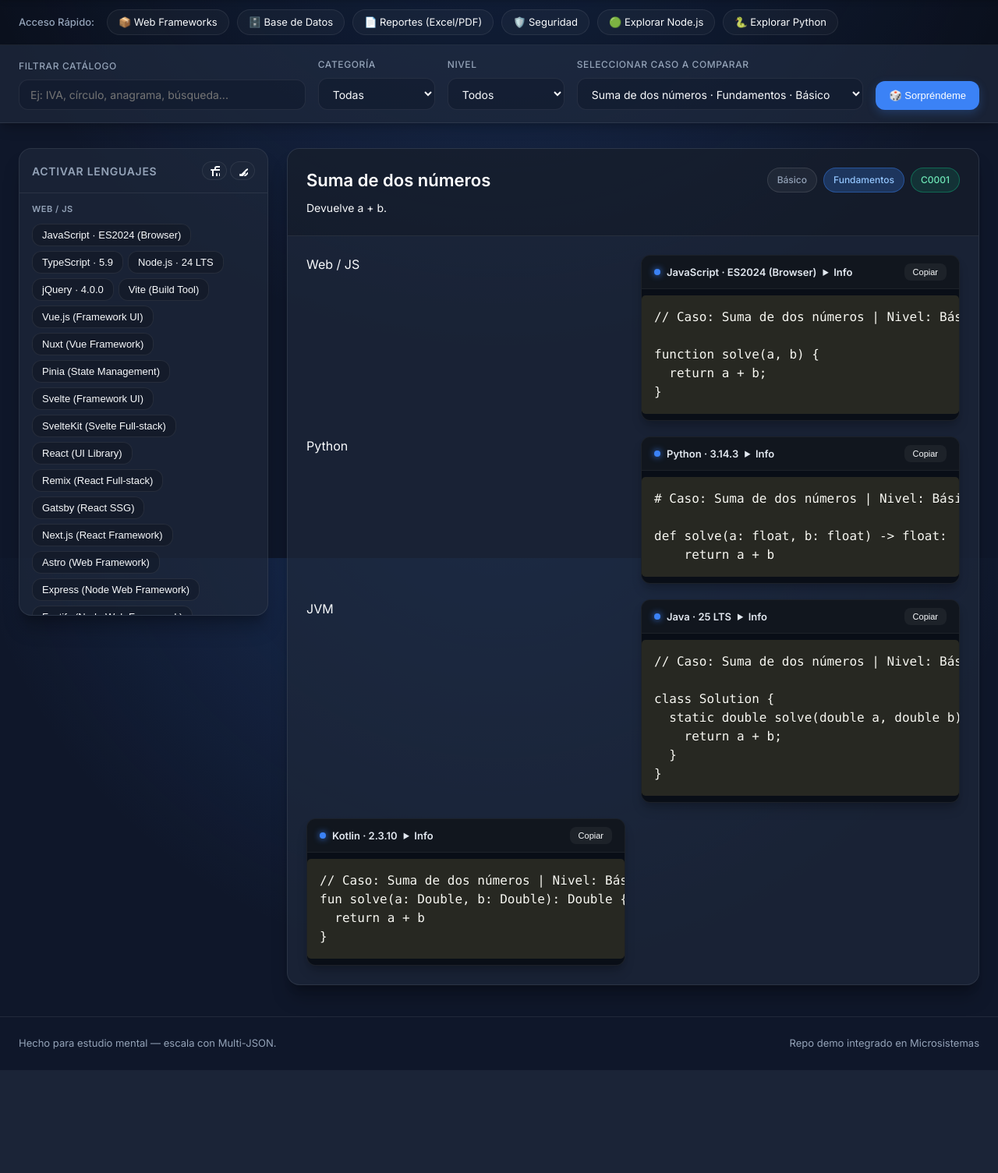
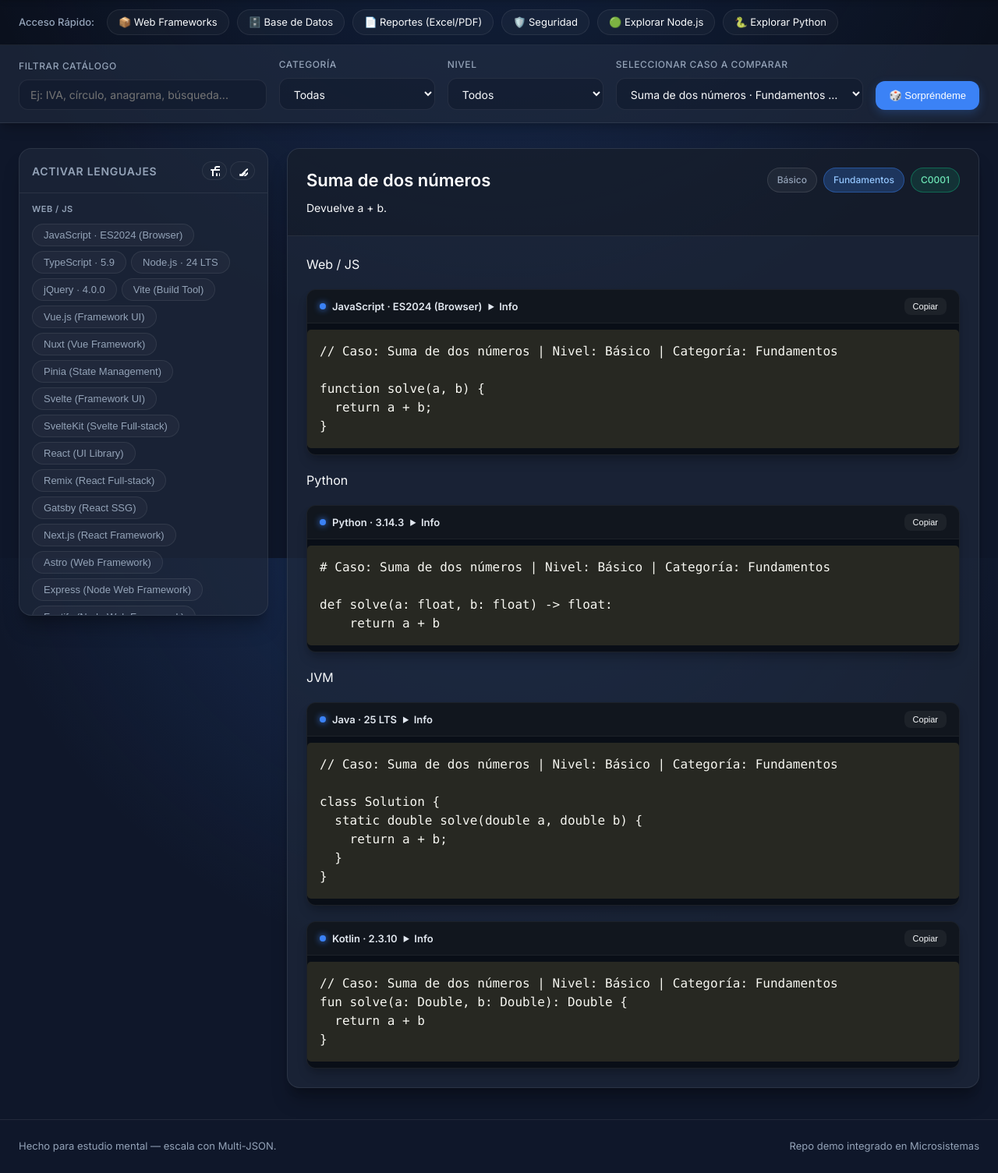
Before and after one commit to vladimiracunadev-create/microsistemas, a PHP site: page /apps/KatasMultiLang/ in a window 1280 px wide. Shown: the part 84-1589 px from the top of the page at 78% size. Before the commit the page ends 1457 px from the top, so only its background shows below. Run offline with PHP 8.4, Linux system fonts and the light colour scheme; some libraries are stand-ins or nearby versions.

Commit message:
style(KatasMultiLang): fix dropdown width, prevent staggering, and improve toggle clarity

```diff
--- a/apps/KatasMultiLang/assets/styles.css
+++ b/apps/KatasMultiLang/assets/styles.css
@@ -1,11 +1,14 @@
 :root {
-  --bg: #0f172a; /* Slate 900 for a deep, modern premium look */
-  --surface: rgba(30, 41, 59, 0.7); /* Slate 800 with transparency */
+  --bg: #0f172a;
+  /* Slate 900 for a deep, modern premium look */
+  --surface: rgba(30, 41, 59, 0.7);
+  /* Slate 800 with transparency */
   --surface-hover: rgba(51, 65, 85, 0.8);
   --text: #f8fafc;
   --muted: #94a3b8;
   --border: rgba(255, 255, 255, 0.08);
-  --accent: #3b82f6; /* Blue 500 */
+  --accent: #3b82f6;
+  /* Blue 500 */
   --accent-glow: rgba(59, 130, 246, 0.25);
   --success: #10b981;
   --success-glow: rgba(16, 185, 129, 0.15);
@@ -22,7 +25,9 @@
   --glass-blur: blur(16px);
 }
 
-* { box-sizing: border-box; }
+* {
+  box-sizing: border-box;
+}
 
 body {
   margin: 0;
@@ -90,7 +95,7 @@ body {
 /* Mode Switcher */
 .modeToggle {
   display: flex;
-  background: rgba(0,0,0,0.2);
+  background: rgba(0, 0, 0, 0.2);
   padding: 4px;
   border-radius: var(--radius-full);
   border: 1px solid var(--border);
@@ -108,14 +113,14 @@ body {
 
 .modeToggle .btn:hover {
   color: var(--text);
-  background: rgba(255,255,255,0.05);
+  background: rgba(255, 255, 255, 0.05);
 }
 
 .modeToggle .btn.on {
   background: var(--surface);
   color: var(--text);
   box-shadow: var(--shadow-sm);
-  border: 1px solid rgba(255,255,255,0.1);
+  border: 1px solid rgba(255, 255, 255, 0.1);
 }
 
 /* ==========================================================================
@@ -143,8 +148,10 @@ body {
   display: flex;
   flex-direction: column;
   gap: 8px;
-  flex: 1;
-  min-width: 220px;
+  flex: 1 1 0px;
+  /* Equal width distribution */
+  min-width: 0;
+  /* Prevents overflow issues */
 }
 
 .control label {
@@ -155,7 +162,8 @@ body {
   letter-spacing: 0.05em;
 }
 
-.control input, .control select {
+.control input,
+.control select {
   padding: 10px 14px;
   border-radius: var(--radius-md);
   border: 1px solid var(--border);
@@ -165,9 +173,11 @@ body {
   font-size: 14px;
   transition: all 0.2s ease;
   width: 100%;
+  text-overflow: ellipsis;
 }
 
-.control input:focus, .control select:focus {
+.control input:focus,
+.control select:focus {
   outline: none;
   border-color: var(--accent);
   box-shadow: 0 0 0 3px var(--accent-glow);
@@ -176,8 +186,7 @@ body {
 
 /* Specific narrow controls */
 .control.narrow {
-  flex: 0 1 150px;
-  min-width: 150px;
+  flex: 0 0 200px;
 }
 
 /* Action Buttons inside Controls */
@@ -221,7 +230,7 @@ body {
 
 .btn:hover:not(.primary) {
   background: var(--surface-hover);
-  border-color: rgba(255,255,255,0.2);
+  border-color: rgba(255, 255, 255, 0.2);
 }
 
 /* ==========================================================================
@@ -232,7 +241,8 @@ body {
   margin: 32px auto;
   padding: 0 24px;
   display: grid;
-  grid-template-columns: minmax(auto, 320px) 1fr; /* Left Sidebar for Langs, Right for Code */
+  grid-template-columns: minmax(auto, 320px) 1fr;
+  /* Left Sidebar for Langs, Right for Code */
   gap: 24px;
   align-items: start;
 }
@@ -257,7 +267,8 @@ body {
 
 .card.sidebar {
   position: sticky;
-  top: 180px; /* Below topbar and controls */
+  top: 180px;
+  /* Below topbar and controls */
   max-height: calc(100vh - 200px);
   overflow-y: auto;
 }
@@ -269,7 +280,7 @@ body {
   gap: 16px;
   flex-wrap: wrap;
   padding: 24px;
-  background: rgba(0,0,0,0.2);
+  background: rgba(0, 0, 0, 0.2);
   border-bottom: 1px solid var(--border);
 }
 
@@ -293,8 +304,8 @@ body {
 }
 
 .badge {
-  background: rgba(255,255,255,0.05);
-  border: 1px solid rgba(255,255,255,0.1);
+  background: rgba(255, 255, 255, 0.05);
+  border: 1px solid rgba(255, 255, 255, 0.1);
   color: var(--muted);
   padding: 6px 12px;
   border-radius: var(--radius-full);
@@ -308,6 +319,7 @@ body {
   border-color: rgba(59, 130, 246, 0.4);
   color: #93c5fd;
 }
+
 .badge.green {
   background: var(--success-glow);
   border-color: rgba(16, 185, 129, 0.4);
@@ -336,7 +348,7 @@ body {
 
 .langgroup {
   padding: 12px 16px;
-  border-bottom: 1px solid rgba(255,255,255,0.03);
+  border-bottom: 1px solid rgba(255, 255, 255, 0.03);
 }
 
 .langgroupTitle {
@@ -355,26 +367,38 @@ body {
 }
 
 .langbtn {
-  background: rgba(0,0,0,0.2);
-  border: 1px solid var(--border);
-  color: var(--text);
-  padding: 6px 12px;
-  border-radius: var(--radius-md);
+  background: rgba(255, 255, 255, 0.03);
+  /* Darker, less prominent by default */
+  border: 1px solid rgba(255, 255, 255, 0.08);
+  /* Fainter border */
+  color: var(--muted);
+  /* Muted text so it clearly looks unselected */
+  padding: 6px 14px;
+  border-radius: var(--radius-full);
+  /* Extra rounded looks better for toggle chips */
   cursor: pointer;
   font-size: 13px;
+  font-weight: 500;
   transition: all 0.2s;
   user-select: none;
 }
 
 .langbtn:hover {
-  background: rgba(255,255,255,0.08);
+  background: rgba(255, 255, 255, 0.08);
+  color: var(--text);
 }
 
 .langbtn.active {
-  background: var(--accent);
-  border-color: var(--accent);
-  color: white;
-  box-shadow: 0 2px 8px var(--accent-glow);
+  background: #3b82f6;
+  /* Bright solid blue */
+  border-color: #60a5fa;
+  /* Lighter border */
+  color: #ffffff;
+  /* Pure white text on blue is very legible */
+  box-shadow: 0 0 0 2px rgba(59, 130, 246, 0.4), 0 4px 12px rgba(59, 130, 246, 0.5);
+  /* Strong unmistakable glow */
+  font-weight: 700;
+  /* Extra bold */
 }
 
 /* ==========================================================================
@@ -393,10 +417,9 @@ body {
 
 /* The grid where languages are compared */
 #codeArea {
-  display: grid;
-  grid-template-columns: repeat(auto-fit, minmax(400px, 1fr));
+  display: flex;
+  flex-direction: column;
   gap: 20px;
-  align-items: start;
 }
 
 @media (max-width: 768px) {
@@ -406,7 +429,8 @@ body {
 }
 
 .codeBlock {
-  background: #090e17; /* Very dark for code contrast */
+  background: #090e17;
+  /* Very dark for code contrast */
   border: 1px solid var(--border);
   border-radius: var(--radius-md);
   overflow: hidden;
@@ -415,7 +439,7 @@ body {
 }
 
 .codeBlock:hover {
-  box-shadow: var(--shadow-lg), 0 0 0 1px rgba(255,255,255,0.1);
+  box-shadow: var(--shadow-lg), 0 0 0 1px rgba(255, 255, 255, 0.1);
   transform: translateY(-2px);
 }
 
@@ -424,8 +448,8 @@ body {
   align-items: center;
   justify-content: space-between;
   padding: 10px 16px;
-  background: rgba(255,255,255,0.03);
-  border-bottom: 1px solid rgba(255,255,255,0.05);
+  background: rgba(255, 255, 255, 0.03);
+  border-bottom: 1px solid rgba(255, 255, 255, 0.05);
 }
 
 .codeHeader .lang {
@@ -451,13 +475,13 @@ body {
   padding: 4px 10px;
   font-size: 11px;
   border-radius: var(--radius-sm);
-  background: rgba(255,255,255,0.05);
+  background: rgba(255, 255, 255, 0.05);
   border: 1px solid transparent;
 }
 
 .codeHeader .btn:hover {
-  background: rgba(255,255,255,0.1);
-  border-color: rgba(255,255,255,0.1);
+  background: rgba(255, 255, 255, 0.1);
+  border-color: rgba(255, 255, 255, 0.1);
 }
 
 pre {
@@ -472,18 +496,22 @@ pre::-webkit-scrollbar {
   width: 8px;
   height: 8px;
 }
+
 pre::-webkit-scrollbar-track {
-  background: rgba(0,0,0,0.2);
+  background: rgba(0, 0, 0, 0.2);
 }
+
 pre::-webkit-scrollbar-thumb {
-  background: rgba(255,255,255,0.1);
+  background: rgba(255, 255, 255, 0.1);
   border-radius: 4px;
 }
+
 pre::-webkit-scrollbar-thumb:hover {
-  background: rgba(255,255,255,0.2);
+  background: rgba(255, 255, 255, 0.2);
 }
 
-code[class*="language-"], pre[class*="language-"] {
+code[class*="language-"],
+pre[class*="language-"] {
   font-family: 'JetBrains Mono', 'Fira Code', Consolas, Monaco, monospace;
   font-size: 13px;
   line-height: 1.6;
@@ -511,7 +539,7 @@ code[class*="language-"], pre[class*="language-"] {
   align-items: center;
   flex-wrap: wrap;
   padding: 12px 24px;
-  background: rgba(0,0,0,0.3);
+  background: rgba(0, 0, 0, 0.3);
   border-bottom: 1px solid var(--border);
   font-size: 13px;
 }
@@ -531,7 +559,7 @@ code[class*="language-"], pre[class*="language-"] {
   text-decoration: none;
   color: var(--text);
   border: 1px solid var(--border);
-  background: rgba(255,255,255,0.03);
+  background: rgba(255, 255, 255, 0.03);
   padding: 6px 14px;
   border-radius: var(--radius-full);
   transition: all 0.2s;
@@ -541,15 +569,21 @@ code[class*="language-"], pre[class*="language-"] {
 }
 
 .pill:hover {
-  border-color: rgba(255,255,255,0.2);
-  background: rgba(255,255,255,0.08);
+  border-color: rgba(255, 255, 255, 0.2);
+  background: rgba(255, 255, 255, 0.08);
   transform: translateY(-1px);
 }
 
 /* Helpers */
-.hidden { display: none !important; }
+.hidden {
+  display: none !important;
+}
 
 /* Ensure prism themes look good on dark */
-.token.operator, .token.entity, .token.url, .language-css .token.string, .style .token.string {
+.token.operator,
+.token.entity,
+.token.url,
+.language-css .token.string,
+.style .token.string {
   background: transparent;
 }
```
